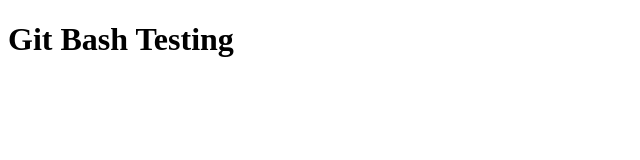
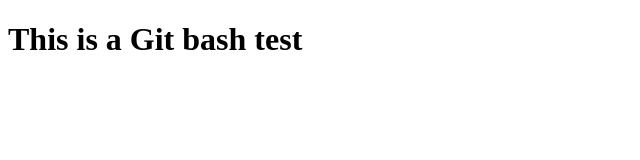
Before and after one commit to KR01N2-K41/git-bash-trail, a plain HTML site: page index.html in a window 1280 px wide. Shown: the whole page, without its empty margins (0-640 px from the left). Drawn offline with Linux system fonts and the light colour scheme.

Commit message:
Updated the title text

```diff
--- a/index.html
+++ b/index.html
@@ -7,6 +7,6 @@
     <title>Document</title>
 </head>
 <body>
-    <h1>Git Bash Testing</h1>
+    <h1>This is a Git bash test</h1>
 </body>
 </html>
```
